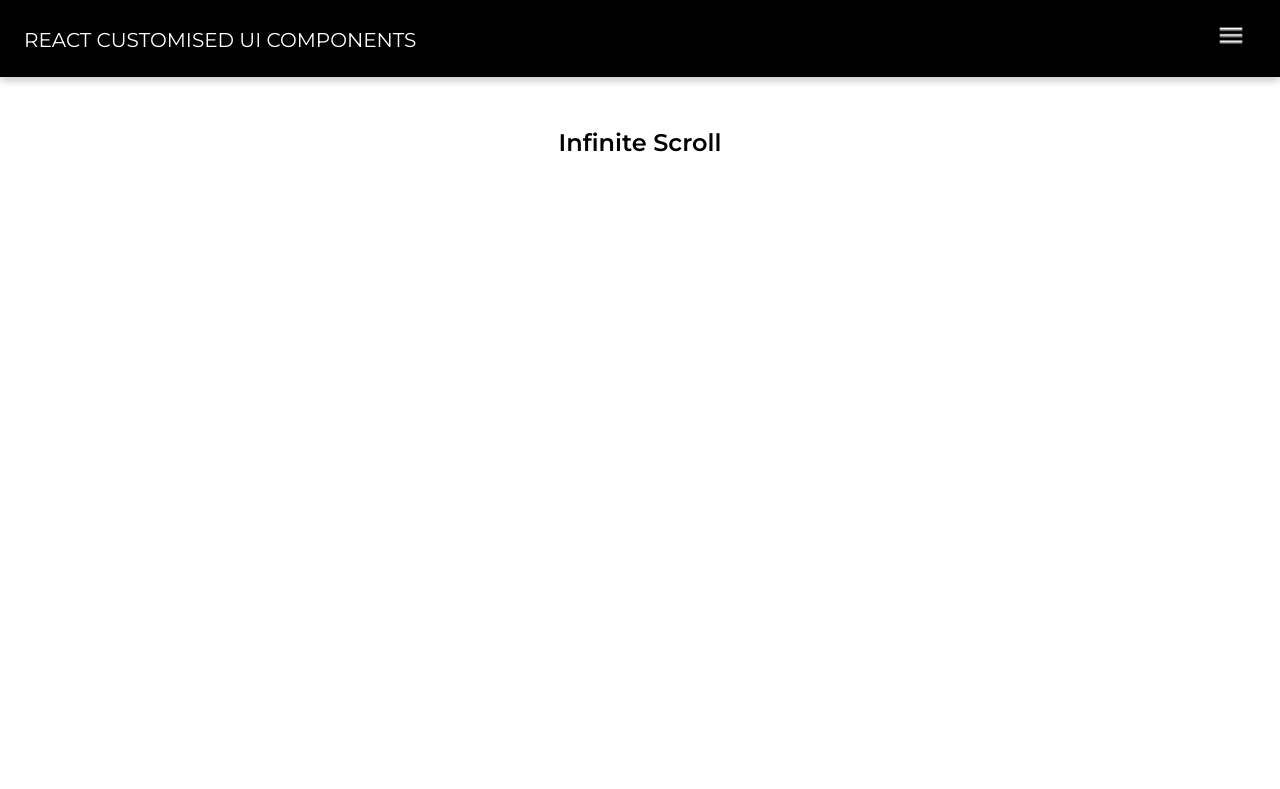
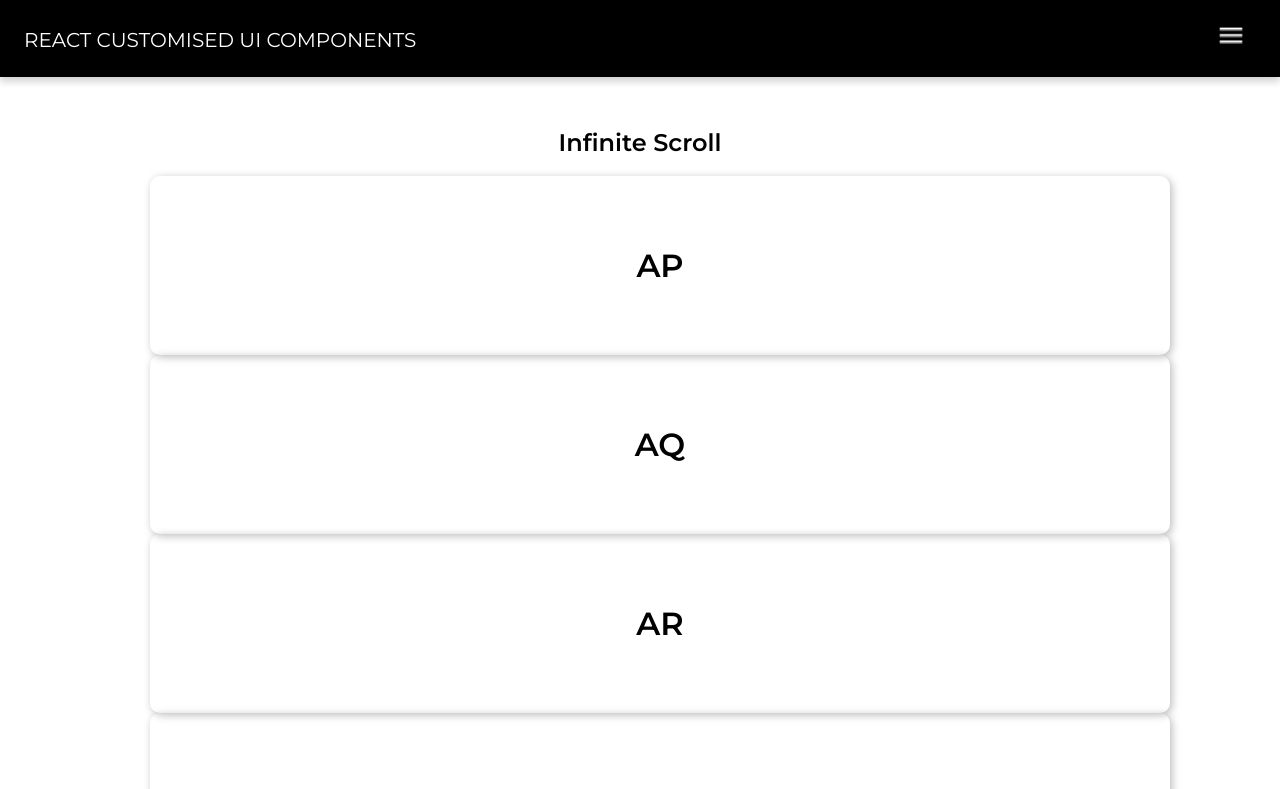
Before and after one commit to sleeplesseditor/CustomisedReactUIComponents, a React (Create React App) app: page /infinite-scroll in a window 1280 px wide. Shown: the top 789 px of the page. Built offline with nearby package versions, Linux system fonts and the light colour scheme.

Commit message:
Hooks infinite scroll position issue resolved

```diff
--- a/src/App.css
+++ b/src/App.css
@@ -170,16 +170,10 @@ tr {
 }
 
 /* Infinite Scroll */
-.infinite-scroll-container {
-  /* display: block; */
-  margin-left: auto;
-  margin-right: auto;
-  width: 80%;
-}
 
-.infinite-scroll-container h2 {
-  margin-top: 8rem;
-  text-align: center;
+.scroll-container {
+  position: absolute;
+  margin-top: 10rem;
 }
 
 .li-card {
@@ -191,7 +185,6 @@ tr {
   width: 1000px;
   margin: 0px 60px;
   text-align: center;
-  position: absolute;
   font-size: 2rem;
   font-weight: 700;
 }
--- a/src/components/InfiniteScroll/InfiniteScrollHooks.js
+++ b/src/components/InfiniteScroll/InfiniteScrollHooks.js
@@ -89,7 +89,7 @@ export default function InfiniteScrollHooks(props) {
     const lastIndex = updatedList.length - 1;
 
     return (
-      <ul style={{ position: "relative" }}>
+      <ul>
         {updatedList.map((item, index) => {
           const top = height * (index + start) + "px";
           const refVal = getReference(index, index === lastIndex);
--- a/src/pages/InfiniteScrollPage.js
+++ b/src/pages/InfiniteScrollPage.js
@@ -7,12 +7,14 @@ function InfiniteScrollPage() {
 
   return (
     <React.Fragment>
-        <div className="infinite-scroll-container">
-            <h2>Infinite Scroll</h2>
-              <InfiniteScroll
-                  list={MY_ENDLESS_LIST}
-                  height={195}
-              />
+        <div className="App">
+          <h2>Infinite Scroll</h2>
+                <div className="scroll-container">
+                <InfiniteScroll
+                    list={MY_ENDLESS_LIST}
+                    height={195}
+                />
+                </div>
         </div>
     </React.Fragment>
   );
```
